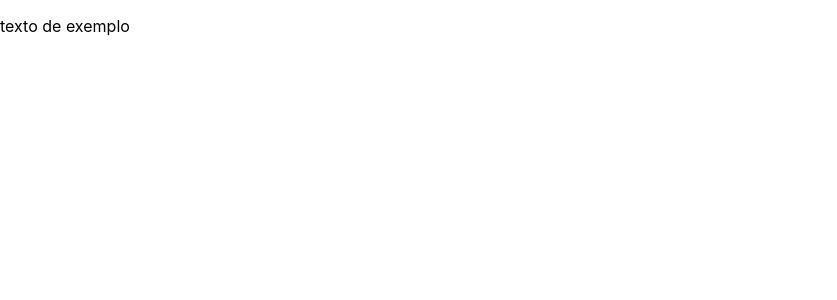
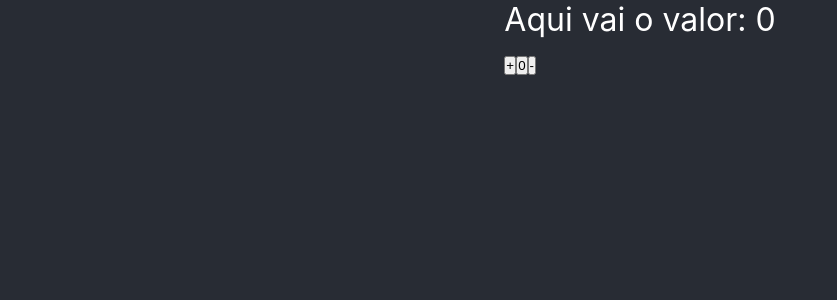
Before and after one commit to Jiovane-Ferreira/ReactContadorSimples, a React (Create React App) app: page / in a window 1280 px wide. Shown: the top 300 px of the page, without its empty margins (0-837 px from the left). Built offline with nearby package versions, Linux system fonts and the light colour scheme.

Commit message:
funcionalidades ON

```diff
--- a/public/index.html
+++ b/public/index.html
@@ -18,6 +18,5 @@
   </head>
   <body>
     <div id="root"></div>
-
   </body>
 </html>
--- a/src/App.css
+++ b/src/App.css
@@ -1,18 +1,10 @@
-.App {
-  text-align: center;
+* {
+  margin: 0;
+  padding: 0;
+  box-sizing: border-box;
 }
 
-.App-logo {
-  height: 40vmin;
-  pointer-events: none;
-}
-
-@media (prefers-reduced-motion: no-preference) {
-  .App-logo {
-    animation: App-logo-spin infinite 20s linear;
-  }
-}
-
+/*
 .App-header {
   background-color: #282c34;
   min-height: 100vh;
@@ -22,17 +14,14 @@
   justify-content: center;
   font-size: calc(10px + 2vmin);
   color: white;
+} */
+
+.main-container {
+  background-color: #282c34;
+  min-height: 100vh;
+  font-size: 2em;
+  color: #FFF;
+  display: flex;
+  flex-direction: column;
+  align-items: center;
 }
-
-.App-link {
-  color: #61dafb;
-}
-
-@keyframes App-logo-spin {
-  from {
-    transform: rotate(0deg);
-  }
-  to {
-    transform: rotate(360deg);
-  }
-}
--- a/src/App.js
+++ b/src/App.js
@@ -1,10 +1,11 @@
-import logo from './logo.svg';
+
 import './App.css';
+import Contador from './components/Contador';
 
 function App() {
   return (
     <div className='main-container'>
-      <p>texto de exemplo</p>
+      <Contador />
     </div>
   );
 }
--- /dev/null
+++ b/src/components/Contador.js
@@ -0,0 +1,22 @@
+import { useState } from "react";
+
+function Contador() {
+
+    const [numero, setNumero] = useState(0);
+
+
+    return (
+        <div>
+            <div className="showValor">
+                Aqui vai o valor: {numero}
+            </div>
+            <div className="btn-container">
+                <button className="btn-adicionar" onClick={() => setNumero(numero + 1)}>+</button>
+                <button className="btn-zerar" onClick={() => setNumero(0)}>0</button>
+                <button className="btn-subtrair" onClick={() => setNumero(numero - 1)}>-</button>
+            </div>
+        </div>
+    )
+}
+
+export default Contador;
```
